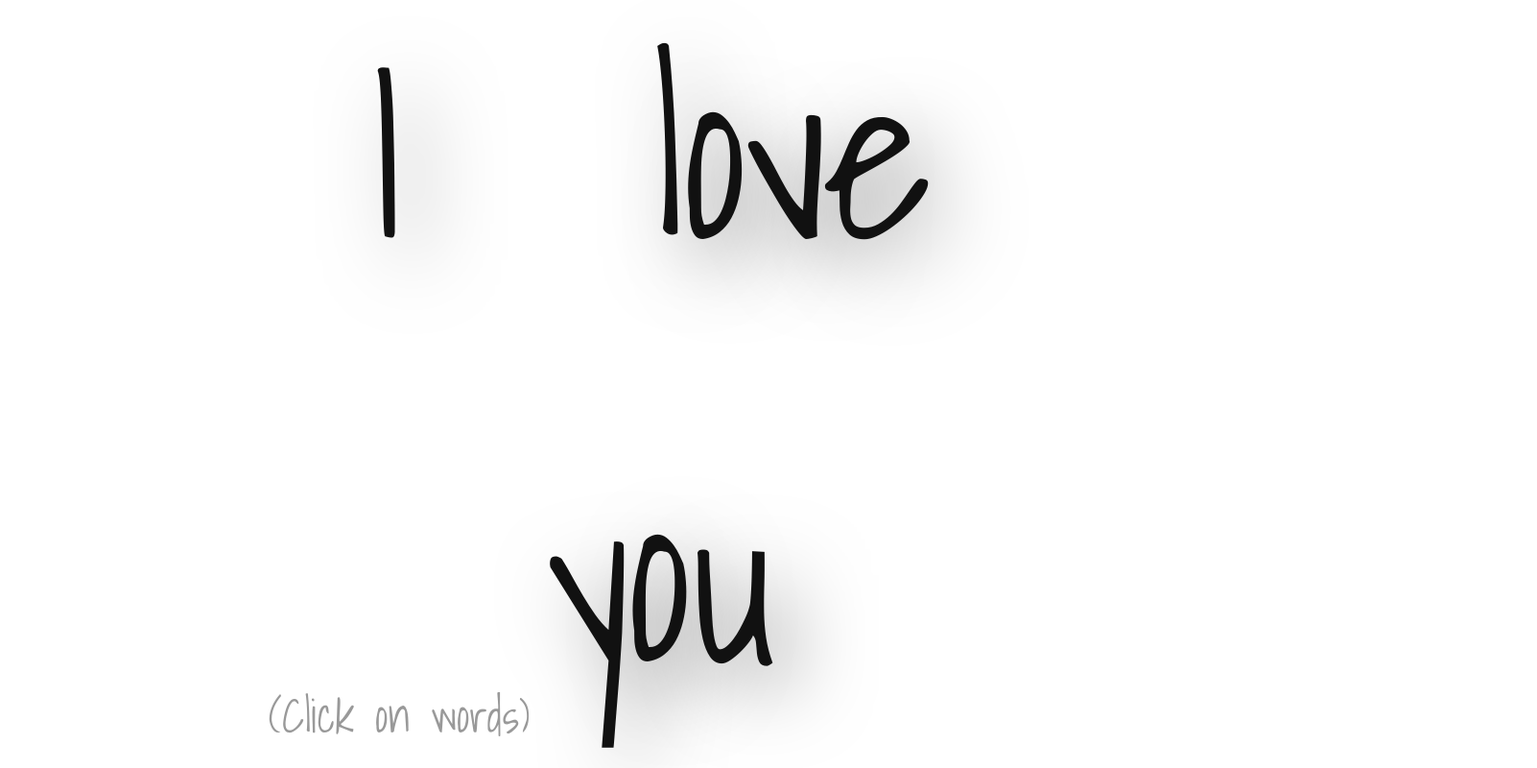
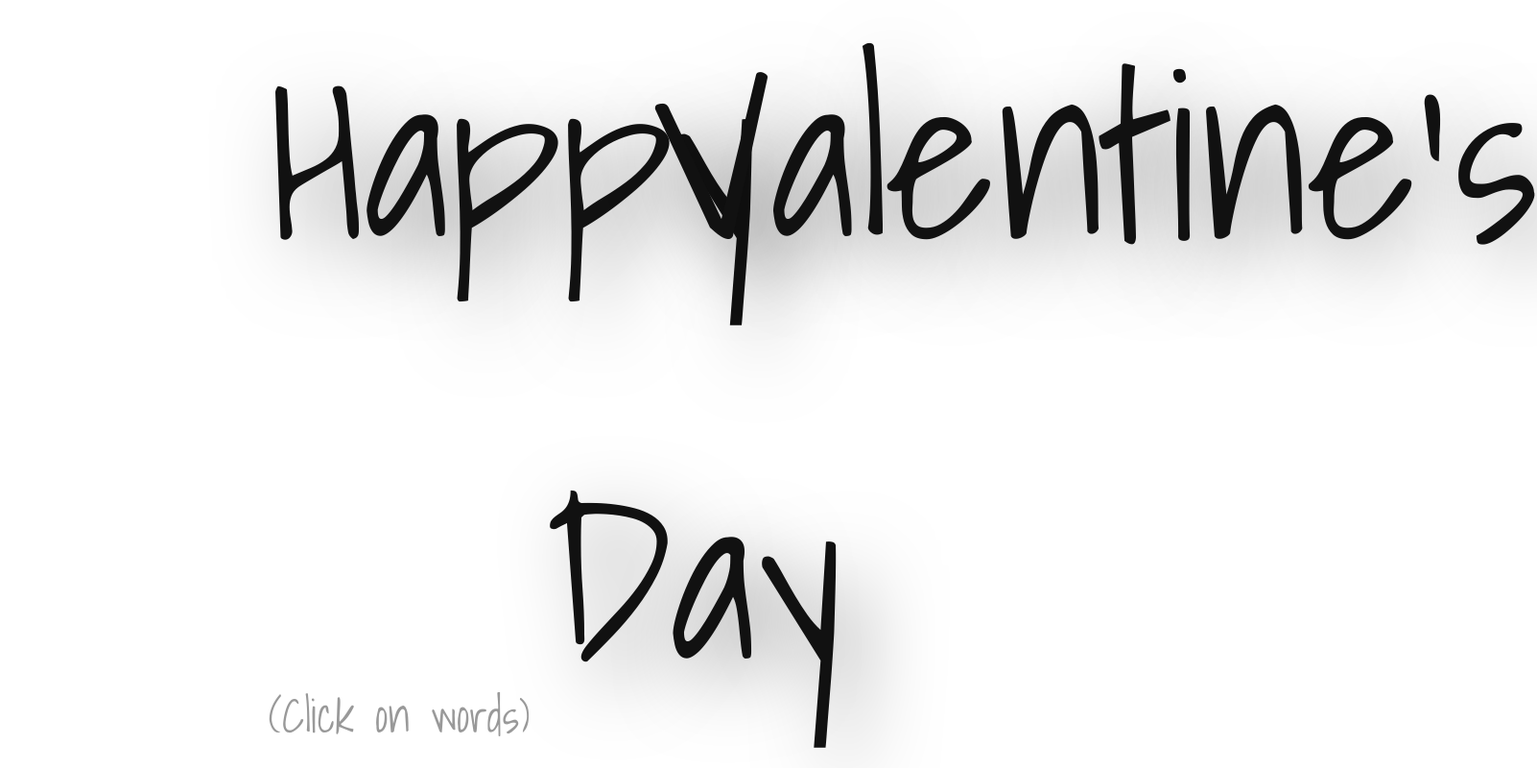
Before and after one commit to amrit4u/valentine, a plain HTML site: page index.html in a window 1280 px wide. Shown: the whole page at 96% size, 1602 px wide, since content can reach past the window. Drawn offline with Linux system fonts and the light colour scheme.

Commit message:
Update index.html

```diff
--- a/index.html
+++ b/index.html
@@ -3,18 +3,18 @@
 <head>
     <meta charset="UTF-8">
     <meta name="viewport" content="width=device-width, initial-scale=1.0">
-    <title>Document</title>
+    <title>Valentine's Dayt</title>
     <link rel="stylesheet" href="style.css">
 </head>
 <body>
     <form>
         <div class="wrapper">
           <input type="checkbox" id="ck1" onClick="check()"/>
-          <label for="ck1">I</label>
+          <label for="ck1">Happy</label>
           <input type="checkbox" id="ck2" onClick="check()"/>
-          <label for="ck2">love</label>
+          <label for="ck2">Valentine's</label>
           <input type="checkbox" id="ck3" onClick="check()"/>
-          <label for="ck3">you</label>
+          <label for="ck3">Day</label>
           <span>(Click on words)</span>
         </div>
     </form>
```
